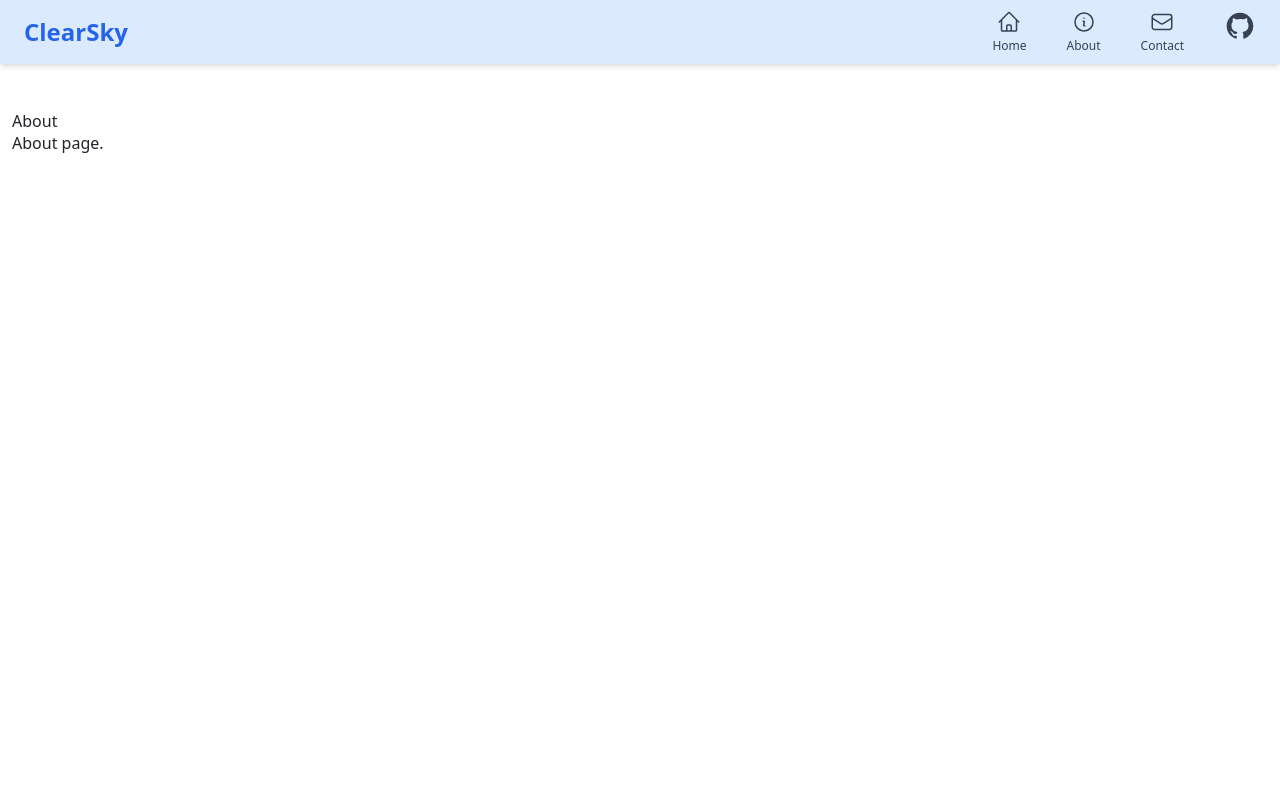
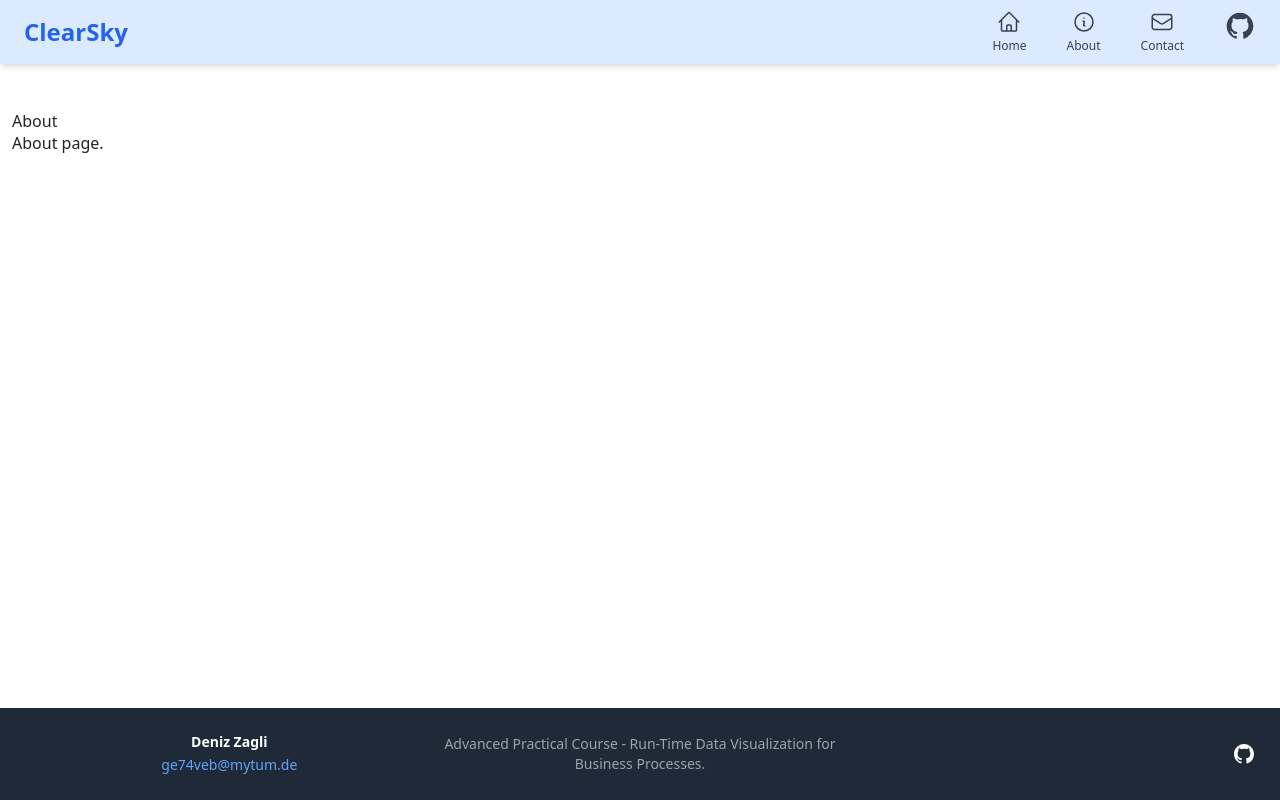
Before and after one commit to denizzagli/praktikum-clearsky, a FastAPI app: page /about in a window 1280 px wide. Run offline with FastAPI, Linux system fonts and the light colour scheme; some libraries are stand-ins or nearby versions.

Commit message:
Adding of the footer.

```diff
--- a/templates/base.html
+++ b/templates/base.html
@@ -20,6 +20,18 @@
 
     <!-- Tailwind CSS CDN -->
     <script src="https://cdn.tailwindcss.com"></script>
+
+    <style>
+        html, body {
+            height: 100%;
+            display: flex;
+            flex-direction: column;
+        }
+
+        .container {
+            flex: 1;
+        }
+    </style>
 </head>
 <body>
 <!-- Navbar -->
@@ -76,6 +88,30 @@
     {% endblock %}
 </div>
 
+<!-- Footer -->
+<footer class="bg-gray-800 text-white py-4 mt-auto w-full relative">
+    <div class="container mx-auto flex flex-col md:flex-row justify-between items-center text-center md:text-left space-y-4 md:space-y-0 px-6">
+        <div class="w-full md:w-1/3">
+            <p class="text-sm font-semibold">Deniz Zagli</p>
+            <a href="mailto:ge74veb@mytum.de" class="text-blue-400 text-sm hover:underline">ge74veb@mytum.de</a>
+        </div>
+        <div class="w-full md:w-1/3 text-center">
+            <p class="text-sm text-gray-400">Advanced Practical Course - Run-Time Data Visualization for Business
+                Processes.</p>
+        </div>
+        <div class="w-full md:w-1/3 flex justify-center md:justify-end">
+            <a href="https://github.com/denizzagli" target="_blank"
+               class="text-white hover:text-gray-400 flex items-center">
+                <svg class="w-6 h-6 ml-2" fill="currentColor" viewBox="0 0 24 24" xmlns="http://www.w3.org/2000/svg">
+                    <path fill-rule="evenodd" clip-rule="evenodd"
+                          d="M12 2C6.477 2 2 6.484 2 12.016c0 4.423 2.865 8.176 6.839 9.506.5.092.682-.217.682-.483 0-.237-.008-.866-.013-1.7-2.782.605-3.369-1.34-3.369-1.34-.454-1.155-1.11-1.463-1.11-1.463-.906-.62.068-.608.068-.608 1.002.07 1.53 1.03 1.53 1.03.89 1.524 2.335 1.084 2.904.829.091-.646.348-1.084.635-1.334-2.22-.252-4.555-1.114-4.555-4.962 0-1.096.39-1.993 1.03-2.693-.103-.253-.447-1.27.098-2.645 0 0 .84-.269 2.75 1.026a9.532 9.532 0 0 1 2.5-.34c.849.004 1.703.115 2.5.34 1.909-1.295 2.747-1.026 2.747-1.026.547 1.375.203 2.392.1 2.645.64.7 1.03 1.597 1.03 2.693 0 3.86-2.337 4.707-4.564 4.955.357.308.678.917.678 1.85 0 1.334-.012 2.412-.012 2.738 0 .269.18.579.688.482A10.018 10.018 0 0 0 22 12.016C22 6.484 17.522 2 12 2z"></path>
+                </svg>
+            </a>
+        </div>
+    </div>
+</footer>
+
+
 <!-- Bootstrap JS -->
 <script src="https://cdn.jsdelivr.net/npm/bootstrap@5.3.3/dist/js/bootstrap.bundle.min.js"
         integrity="sha384-YvpcrYf0tY3lHB60NNkmXc5s9fDVZLESaAA55NDzOxhy9GkcIdslK1eN7N6jIeHz"
```
